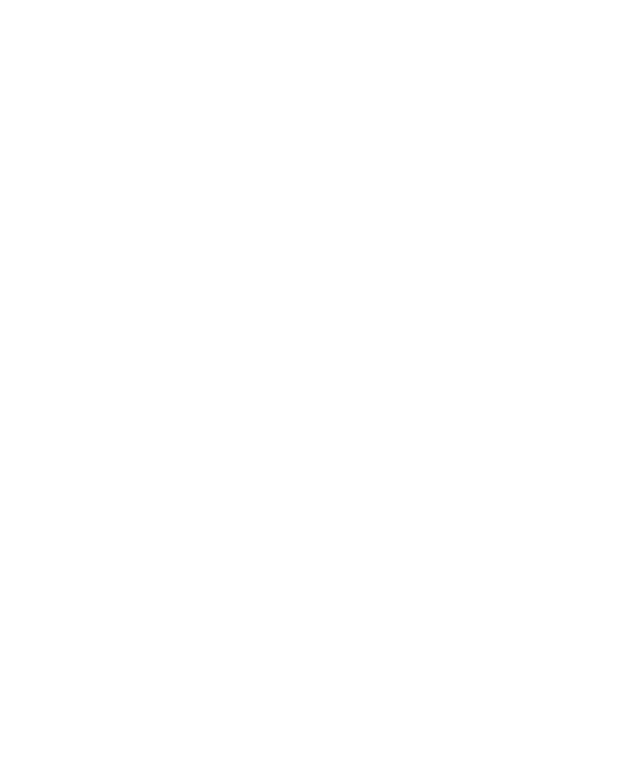
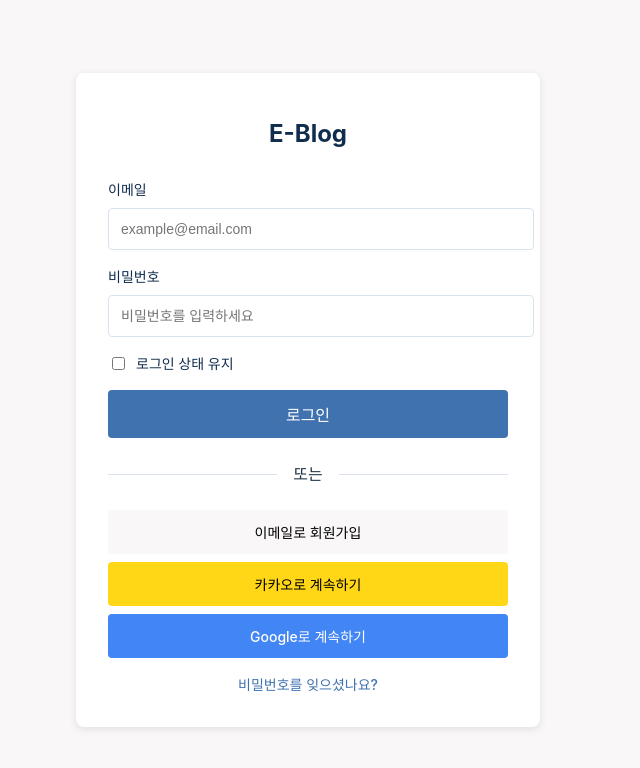
Before and after one commit to seongje00416/E_Blog_Client, a React (Vite) app: page /login in a window 1280 px wide. Before the commit this address had no page. Shown: the top 768 px of the page, without its empty margins (332-972 px from the left). Built offline with nearby package versions, Linux system fonts and the light colour scheme.

Commit message:
feat: 로그인 페이지 제작

```diff
--- /dev/null
+++ b/src/pages/LoginPage.tsx
@@ -0,0 +1,92 @@
+import React from 'react';
+import {
+    LoginContainer,
+    LoginBox,
+    Logo,
+    Form,
+    InputGroup,
+    Label,
+    Input,
+    RememberMeContainer,
+    Checkbox,
+    LoginButton,
+    Divider,
+    SocialLoginButton,
+    ForgotPassword,
+} from '@/styles/Style_LoginPage';
+
+const LoginPage: React.FC = () => {
+
+    return (
+        <LoginContainer>
+            <LoginBox>
+                <Logo> E-Blog </Logo>
+
+                <Form>
+                    <InputGroup>
+                        <Label htmlFor="email">이메일</Label>
+                        <Input
+                            type="email"
+                            id="email"
+                            name="email"
+                            placeholder="example@email.com"
+                            required
+                        />
+                    </InputGroup>
+
+                    <InputGroup>
+                        <Label htmlFor="password">비밀번호</Label>
+                        <Input
+                            type="password"
+                            id="password"
+                            name="password"
+                            placeholder="비밀번호를 입력하세요"
+                            required
+                        />
+                    </InputGroup>
+
+                    <RememberMeContainer>
+                        <Checkbox
+                            type="checkbox"
+                            id="rememberMe"
+                            name="rememberMe"
+                        />
+                        <Label htmlFor="rememberMe">로그인 상태 유지</Label>
+                    </RememberMeContainer>
+
+                    <LoginButton type="submit">로그인</LoginButton>
+                </Form>
+
+                {/* 소셜 로그인 섹션 */}
+                <Divider>또는</Divider>
+
+                <SocialLoginButton
+                    bgColor="#F9F7F7"
+                    fontColor="black"
+                >
+                    이메일로 회원가입
+                </SocialLoginButton>
+
+                <SocialLoginButton
+                    bgColor="#FFD717"
+                    fontColor="black"
+                >
+                    카카오로 계속하기
+                </SocialLoginButton>
+
+                <SocialLoginButton
+                    bgColor="#4285F4"
+                    fontColor="white"
+                >
+                    Google로 계속하기
+                </SocialLoginButton>
+
+                <ForgotPassword href="/forgot-password">
+                    비밀번호를 잊으셨나요?
+                </ForgotPassword>
+            </LoginBox>
+        </LoginContainer>
+    );
+};
+
+export default LoginPage;
--- a/src/routes/Router.tsx
+++ b/src/routes/Router.tsx
@@ -4,6 +4,7 @@
 import PostPage from '@/pages/PostDetailPage'
 import RegisterPostPage from '@/pages/RegisterPostPage'
 import FriendsListPage from '@/pages/FriendsListPage'
+import LoginPage from '@/pages/LoginPage'
 
 const Router = () => {
     return (
@@ -14,6 +15,7 @@
                 <Route path="/myPage/:id" element={<MyPage /> } />
                 <Route path="/post/register" element={<RegisterPostPage />} />
                 <Route path="/friends/:id" element={<FriendsListPage /> } />
+                <Route path="/login" element={<LoginPage /> } />
             </Routes>
         </BrowserRouter>
     )
--- /dev/null
+++ b/src/styles/Style_LoginPage.ts
@@ -0,0 +1,131 @@
+import styled from 'styled-components';
+import { colors } from './Style_Common';
+
+export const LoginContainer = styled.div`
+  display: flex;
+  justify-content: center;
+  align-items: center;
+  min-height: 100vh;
+  background-color: ${colors.mainColor_4};
+    width: 100vw;
+`;
+
+export const LoginBox = styled.div`
+  width: 100%;
+  max-width: 400px;
+  padding: 32px;
+  background-color: white;
+  border-radius: 8px;
+  box-shadow: 0 2px 8px rgba(0, 0, 0, 0.1);
+`;
+
+export const Logo = styled.h1`
+  color: ${colors.mainColor_1};
+  text-align: center;
+  font-size: 24px;
+  margin-bottom: 32px;
+`;
+
+export const Form = styled.form`
+  display: flex;
+  flex-direction: column;
+  gap: 16px;
+`;
+
+export const InputGroup = styled.div`
+  display: flex;
+  flex-direction: column;
+  gap: 8px;
+`;
+
+export const Label = styled.label`
+  color: ${colors.mainColor_1};
+  font-size: 14px;
+  font-weight: 500;
+`;
+
+export const Input = styled.input`
+  width: 100%;
+  padding: 12px;
+  border: 1px solid ${colors.mainColor_3};
+  border-radius: 4px;
+  font-size: 14px;
+  color: ${colors.mainColor_1};
+
+  &:focus {
+    outline: none;
+    border-color: ${colors.mainColor_2};
+  }
+`;
+
+export const RememberMeContainer = styled.div`
+  display: flex;
+  align-items: center;
+  gap: 8px;
+`;
+
+export const Checkbox = styled.input`
+  accent-color: ${colors.mainColor_2};
+`;
+
+export const LoginButton = styled.button`
+  width: 100%;
+  padding: 12px;
+  background-color: ${colors.mainColor_2};
+  color: white;
+  border: none;
+  border-radius: 4px;
+  font-size: 16px;
+  font-weight: 500;
+  cursor: pointer;
+  transition: background-color 0.2s;
+
+  &:hover {
+    background-color: ${colors.mainColor_1};
+  }
+`;
+
+export const Divider = styled.div`
+  display: flex;
+  align-items: center;
+  gap: 16px;
+  margin: 24px 0;
+
+  &::before,
+  &::after {
+    content: '';
+    flex: 1;
+    height: 1px;
+    background-color: ${colors.mainColor_3};
+  }
+`;
+
+export const SocialLoginButton = styled.button<{ bgColor: string, fontColor: string }>`
+  width: 100%;
+  padding: 12px;
+  background-color: ${props => props.bgColor};
+  color: ${props => props.fontColor};
+  border: none;
+  border-radius: 4px;
+  font-size: 14px;
+  font-weight: 500;
+  cursor: pointer;
+  display: flex;
+  align-items: center;
+  justify-content: center;
+  gap: 8px;
+  margin-bottom: 8px;
+`;
+
+export const ForgotPassword = styled.a`
+  color: ${colors.mainColor_2};
+  text-align: center;
+  text-decoration: none;
+  font-size: 14px;
+  margin-top: 16px;
+  display: block;
+
+  &:hover {
+    text-decoration: underline;
+  }
+`;
```
